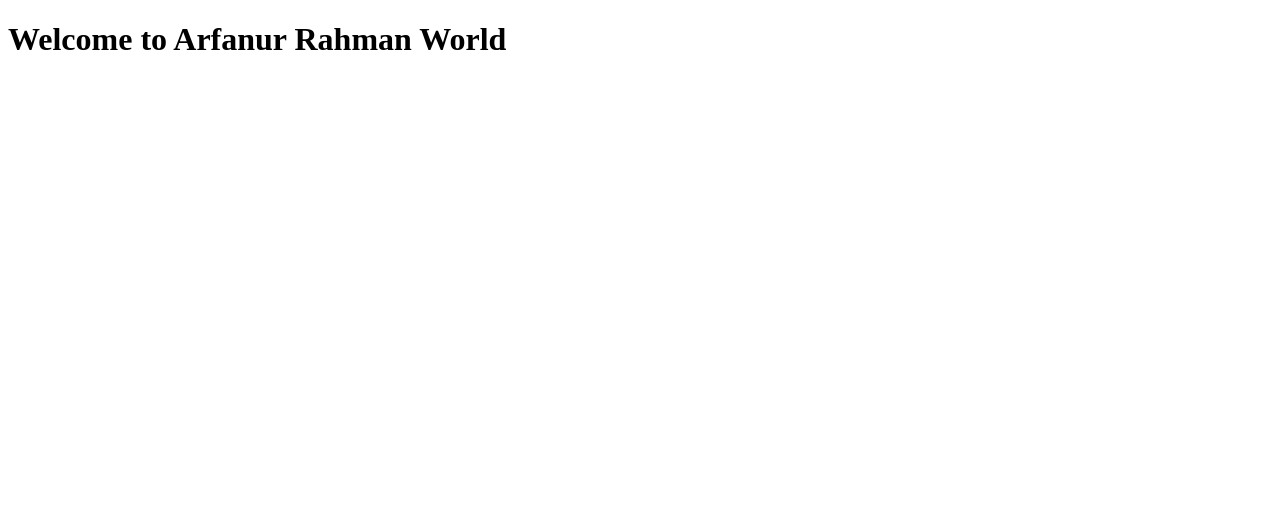
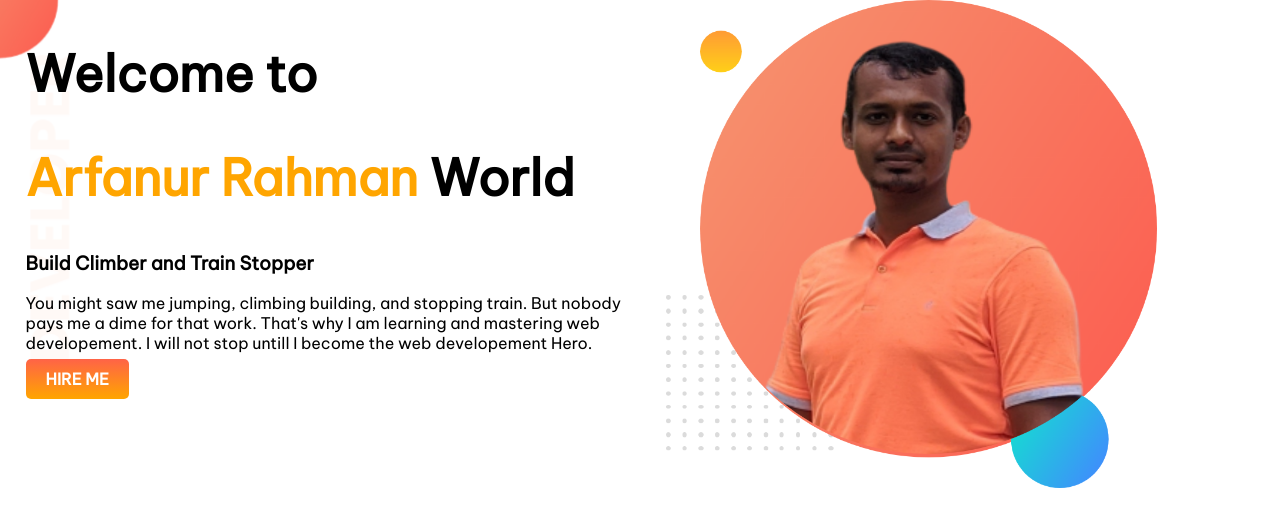
Before and after one commit to Arfanur/arfanur2-portfolio, a plain HTML site: page index.html in a window 1280 px wide. Drawn offline with Linux system fonts and the light colour scheme.

Commit message:
add style

```diff
--- a/index.html
+++ b/index.html
@@ -1,13 +1,34 @@
 <!DOCTYPE html>
 <html lang="en">
+
 <head>
     <meta charset="UTF-8">
     <meta http-equiv="X-UA-Compatible" content="IE=edge">
     <meta name="viewport" content="width=device-width, initial-scale=1.0">
     <title>Arfanur2 Portfolio</title>
+    <link rel="stylesheet" href="style.css">
+    <link rel="preconnect" href="https://fonts.googleapis.com">
+    <link rel="preconnect" href="https://fonts.gstatic.com" crossorigin>
+    <link href="https://fonts.googleapis.com/css2?family=Be+Vietnam+Pro&display=swap" rel="stylesheet">
 </head>
+
 <body>
-    <h1>Welcome to <span>Arfanur Rahman</span> World</h1>
+    <section class="flexible-container top-banner">
+        <div class="width-half">
+            <h1>Welcome to</h1>
+            <h1><span class="color-orange">Arfanur Rahman</span> World</h1>
+            <h3>Build Climber and Train Stopper</h3>
+            <p>You might saw me jumping, climbing building, and stopping train. But nobody pays me a dime for that work.
+                That's why I am learning and mastering web developement. I will not stop untill I become the web
+                developement Hero.</p>
+            <a class="link-button" target="_blank" rel="noopener noreferrer"
+                href="https://www.linkedin.com/in/arfanur-rahman-5a1116b3/">HIRE ME</a>
+        </div>
+        <div class="width-half">
+            <img src="images/Jhankar-pic-with-bg.png" alt="">
+        </div>
+    </section>
 
 </body>
+
 </html>
--- /dev/null
+++ b/style.css
@@ -0,0 +1,37 @@
+body{
+    font-family: 'Be Vietnam Pro', sans-serif;
+    margin: 0;
+}
+h1{
+    font-size: 50px;
+}
+h2{
+    font-size: 40px;
+}
+.color-orange{
+    color: orange;
+}
+.flexible-container{
+    display: flex;
+    margin-bottom: 150px;
+}
+.top-banner{
+    background-image: url(images/top-banner.png);
+    background-repeat: no-repeat;
+}
+.width-half{
+    width: 50%;
+    padding-left: 2%;
+}
+.width-half img{
+    width: 80%;
+}
+
+.link-button{
+    background-image: linear-gradient(tomato, orange);
+    color: white;
+    text-decoration: none;
+    padding: 10px 20px;
+    font-weight: 700;
+    border-radius: 5px;
+}
```
